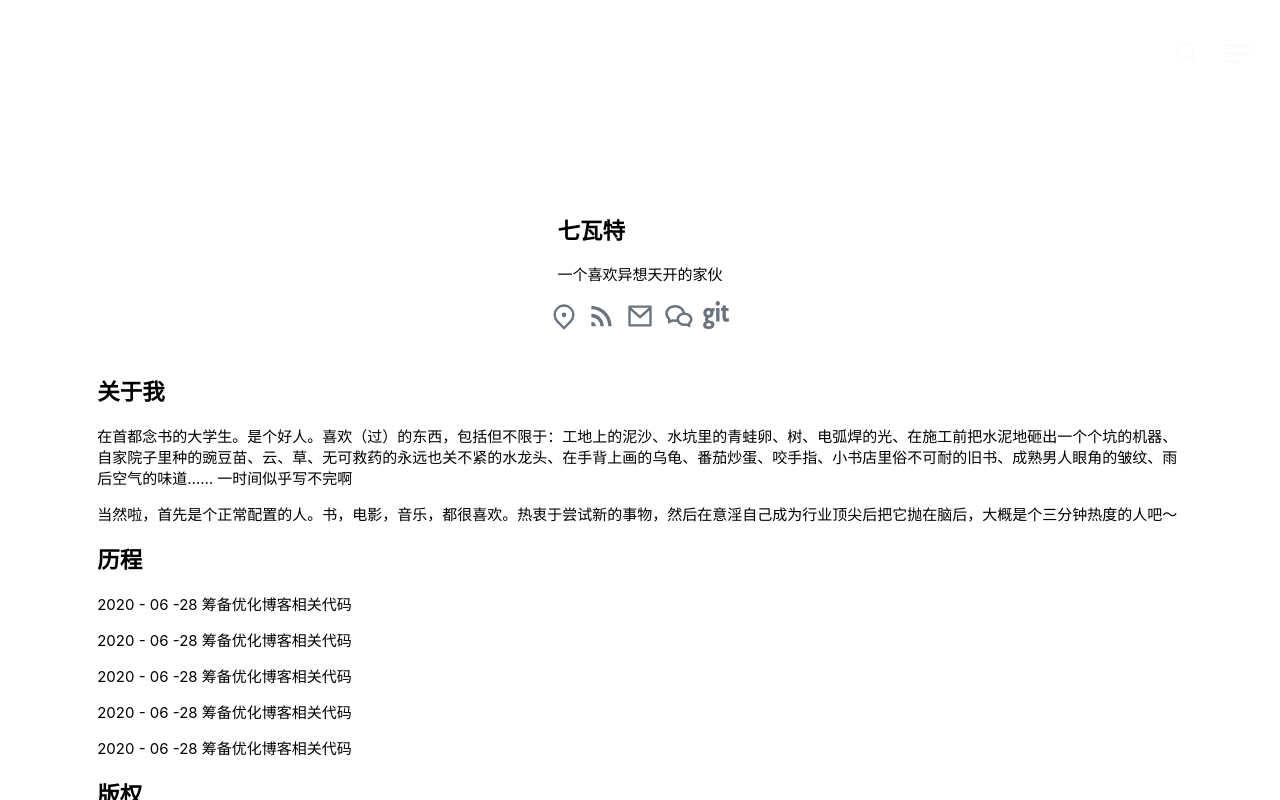
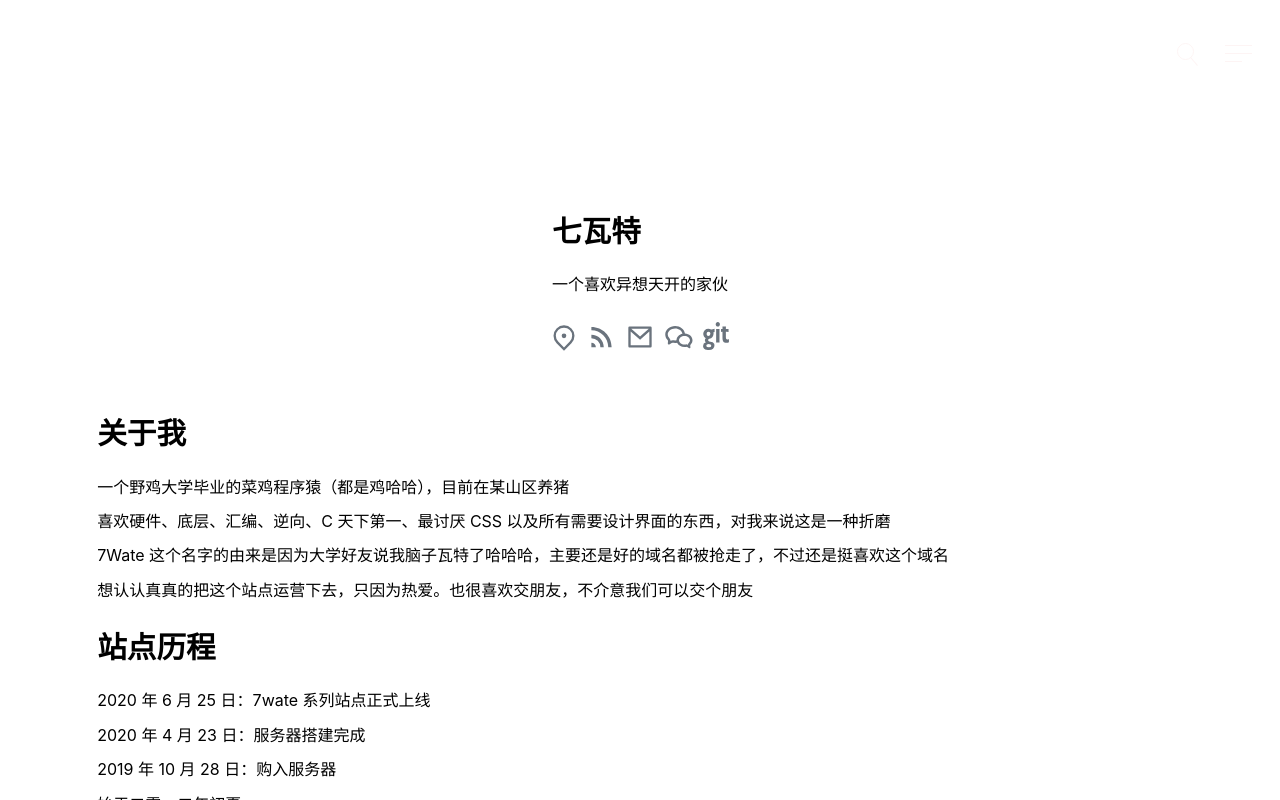
Before and after one commit to 7Wate/2020, a plain HTML site: page index.html in a window 1280 px wide. Shown: the top 800 px of the page. Drawn offline with Linux system fonts and the light colour scheme.

Commit message:
完善细节、优化

```diff
--- a/css/background.css
+++ b/css/background.css
@@ -4,7 +4,7 @@ background {
     left: 0px;
     width: 100%;
     height: 100vh;
-    z-index: -1;
+    z-index: 1;
 }
 
 @media screen and (max-width:1367px) {
--- a/css/main.css
+++ b/css/main.css
@@ -1,6 +1,6 @@
 body {
     font-family: -apple-system, BlinkMacSystemFont, "PingFang SC", "Hiragino Sans GB", "Microsoft YaHei", "Helvetica Neue", "Segoe UI", "Microsoft Yahei", Helvetica, Arial, "Apple Color Emoji", sans-serif;
-    font-size: 15px;
+    font-size: 16px;
 }
 
 /* 头部 */
@@ -13,7 +13,7 @@ header {
     height: 100px;
     padding: 15px 30px;
     box-sizing: border-box;
-    z-index: 1;
+    z-index: 10;
 }
 
 /* LOGO */
@@ -141,7 +141,7 @@ main {
     top: 0px;
     left: 0px;
     width: 100%;
-    height: 100vh;
+    height: 90vh;
 }
 
 .container {
@@ -149,6 +149,7 @@ main {
     margin-top: 70px;
     width: 1300px;
     height: 70%;
+    z-index: 0;
 }
 
 article {
@@ -161,46 +162,27 @@ article {
         width: 90%;
         height: 70%;
     }
-    .a {
+    .left {
         width: 100%;
     }
-    .b {
+    .right {
         width: 100%;
     }
 }
 
 @media screen and (min-width:1367px) {
-    .a {
+    .left {
         flex: 0 0 30%;
         max-width: 310px;
     }
-    .b {
+    .right {
         flex: 0 0 70%;
         max-width: 990px;
     }
 }
 
 
-.links{
-    display: flex;
-    justify-content: space-around;
-}
-
-.links > a {
-    width: 28px;
-    height: 28px;
-    margin: 2px 5px;
-}
-
-
-
-
-
-
-
-
-
-.a{
+.left{
     display: flex;
     flex-direction: column;
     justify-content: center;
@@ -212,6 +194,32 @@ article {
     height: 210px;
     border-radius: 50% 50%;
 }
+
+.links{
+    display: flex;
+    justify-content: space-around;
+}
+
+.links > a {
+    width: 28px;
+    height: 28px;
+    margin: 12px 5px;
+}
+
+
+
+
+
+
+
+
+
+
+
+
+
+
+
 
 
 
@@ -239,7 +247,7 @@ menu {
     padding: 100px 50px;
     box-sizing: border-box;
     transition: all 200ms ease-in-out;
-    z-index: 1;
+    z-index: 10;
 }
 
 .active>menu {
@@ -278,10 +286,21 @@ footer {
     width: 100%;
     height: 18px;
     padding: 26px 0px;
-    z-index: 0;
+    z-index: 9;
+}
+
+.about > footer{
+    display: none;
 }
 
 footer span {
     margin: 0px auto;
     font-size: 1.175em;
 }
+
+p{
+    line-height: 1.15;
+}
+h2{
+    font-size: 1.85em;
+}
--- a/index.html
+++ b/index.html
@@ -15,7 +15,7 @@
 
 </head>
 
-<body class="default about">
+<body class="default">
 
     <header>
         <a class="logo" href="#">
@@ -23,7 +23,7 @@
         </a>
     </header>
     <nav>
-        <a id="search" href="#">
+        <a id="search" target="_blank" href="https://www.baidu.com">
             <span></span>
         </a>
         <a id="toggle" href="#" onclick="toggle()">
@@ -32,14 +32,14 @@
     </nav>
     <main>
         <div class="container">
-            <article class="a">
+            <article class="left">
                 <div class="logo-title">
                     <img src="img/logo.jpg" alt="">
                     <h2>七瓦特</h2>
                     <p>一个喜欢异想天开的家伙</p>
                 </div>
                 <div class="links">
-                    <a href="#">
+                    <a target="_blank" href="https://www.amap.com/search?query=%E6%B2%B3%E5%8D%97%E9%83%91%E5%B7%9E">
                         <svg t="1593674944328" class="icon" viewBox="0 0 1024 1024" version="1.1"
                             xmlns="http://www.w3.org/2000/svg" p-id="49601" width="28" height="30">
                             <path
@@ -47,7 +47,7 @@
                                 p-id="49602" fill="#6a737d"></path>
                         </svg>
                     </a>
-                    <a href="#">
+                    <a target="_blank" href="https://blog.7wate.com/feed">
                         <svg t="1593674965625" class="icon" viewBox="0 0 1024 1024" version="1.1"
                             xmlns="http://www.w3.org/2000/svg" p-id="3919" width="27" height="30">
                             <path
@@ -56,7 +56,7 @@
                         </svg>
                     </a>
 
-                    <a href="#">
+                    <a target="_blank" href="mailto:admin@7wate.com">
                         <svg t="1593675033325" class="icon" viewBox="0 0 1024 1024" version="1.1"
                             xmlns="http://www.w3.org/2000/svg" p-id="24974" width="28" height="30">
                             <path
@@ -64,7 +64,7 @@
                                 p-id="24975" fill="#6a737d"></path>
                         </svg>
                     </a>
-                    <a href="#">
+                    <a href="#" onclick="wechart()">
                         <svg t="1593675101701" class="icon" viewBox="0 0 1024 1024" version="1.1"
                             xmlns="http://www.w3.org/2000/svg" p-id="4576" width="30" height="30">
                             <path
@@ -72,7 +72,7 @@
                                 p-id="4577" fill="#6a737d"></path>
                         </svg>
                     </a>
-                    <a href="#">
+                    <a target="_blank" href="https://github.com/7Wate">
                         <svg t="1593676374495" class="icon" viewBox="0 0 1024 1024" version="1.1"
                             xmlns="http://www.w3.org/2000/svg" p-id="25852" width="28" height="28">
                             <path
@@ -82,37 +82,39 @@
                     </a>
                 </div>
             </article>
-            <article class="b">
-                <div>
-                    <h1>关于我</h1>
-                    <p>在首都念书的大学生。是个好人。喜欢（过）的东西，包括但不限于：工地上的泥沙、水坑里的青蛙卵、树、电弧焊的光、在施工前把水泥地砸出一个个坑的机器、自家院子里种的豌豆苗、云、草、无可救药的永远也关不紧的水龙头、在手背上画的乌龟、番茄炒蛋、咬手指、小书店里俗不可耐的旧书、成熟男人眼角的皱纹、雨后空气的味道…… 一时间似乎写不完啊</p>
-                    <p>当然啦，首先是个正常配置的人。书，电影，音乐，都很喜欢。热衷于尝试新的事物，然后在意淫自己成为行业顶尖后把它抛在脑后，大概是个三分钟热度的人吧～</p>
-                </div>
-                <div>
-                    <h1>历程</h1>
-                    <p>2020 - 06 -28 筹备优化博客相关代码</p>
-                    <p>2020 - 06 -28 筹备优化博客相关代码</p>
-                    <p>2020 - 06 -28 筹备优化博客相关代码</p>
-                    <p>2020 - 06 -28 筹备优化博客相关代码</p>
-                    <p>2020 - 06 -28 筹备优化博客相关代码</p>
-                </div>
-                <div>
-                    <h2>版权</h2>
+            <article class="right">
+                <h2>关于我</h2>
+                <p>
+                    一个野鸡大学毕业的菜鸡程序猿（都是鸡哈哈），目前在某山区养猪
+                </p>
+                <p>
+                    喜欢硬件、底层、汇编、逆向、C 天下第一、最讨厌 CSS 以及所有需要设计界面的东西，对我来说这是一种折磨
+                </p>
+                <p>
+                    7Wate 这个名字的由来是因为大学好友说我脑子瓦特了哈哈哈，主要还是好的域名都被抢走了，不过还是挺喜欢这个域名
+                </p>
+                <p>
+                    想认认真真的把这个站点运营下去，只因为热爱。也很喜欢交朋友，不介意我们可以交个朋友
+                </p>
+                <h2>站点历程</h2>
+                <p>2020 年 6 月 25 日：7wate 系列站点正式上线</p>
+                <p>2020 年 4 月 23 日：服务器搭建完成</p>
+                <p>2019 年 10 月 28 日：购入服务器</p>
+                <p>始于二零一二年初夏</p>
+
+                <h2>特别声明</h2>
                 <p></p>
-                </div>
-                <div>
                 <p>本站（7wate.com 及所有子级域名）所有原创内容（包括但不限于文字、图片、音频），未明确标注版权的情况下：</p>
-                    <p>软件类内容：<a href="http://www.thebigfly.com/gnu/FDLv1.3/">GPL-3.0</a>，非软件类内容：<a href="http://creativecommons.org/licenses/by-sa/4.0/">署名-相同方式共享 4.0 国际</a>。</p>
-                    <p>本站所有第三方原创内容，所属版权均为原作者所有。如有侵权，请邮件联系删除。</p>
-                    <p>本站所有原创内容，明确标注版权的情况下，务必以标注版权为准。</p>
-                    <a href="http://www.thebigfly.com/gnu/FDLv1.3/">
+                <p>软件类内容：<a target="_blank" href="http://www.thebigfly.com/gnu/FDLv1.3/">GPL-3.0</a>，非软件类内容：<a
+                        target="_blank" href="http://creativecommons.org/licenses/by-sa/4.0/">署名-相同方式共享 4.0 国际</a>。</p>
+                <p>本站所有引用第三方原创内容，其所属版权均为原作者所有。如有侵权，请邮件联系删除。</p>
+                <a target="_blank" href="http://www.thebigfly.com/gnu/FDLv1.3/">
                     <img src="img/gpl.png" alt="">
                 </a>
-                    <a href="http://creativecommons.org/licenses/by-sa/4.0/">
+                <a target="_blank" href="http://creativecommons.org/licenses/by-sa/4.0/">
                     <img src="img/cc.png" alt="">
                 </a>
 
-                </div>
 
             </article>
 
@@ -179,6 +181,10 @@
         }
 
 
+
+        function wechart() {
+            console.info("M2NiNTMyOGI4YjQyNWRiZjNiNDM3YjVkZGUxM2NlZGY=");
+        }
     </script>
 </body>
 
```
Also changed, not shown: a.html (deleted). Lines whose indentation alone changed are shown as unchanged.
